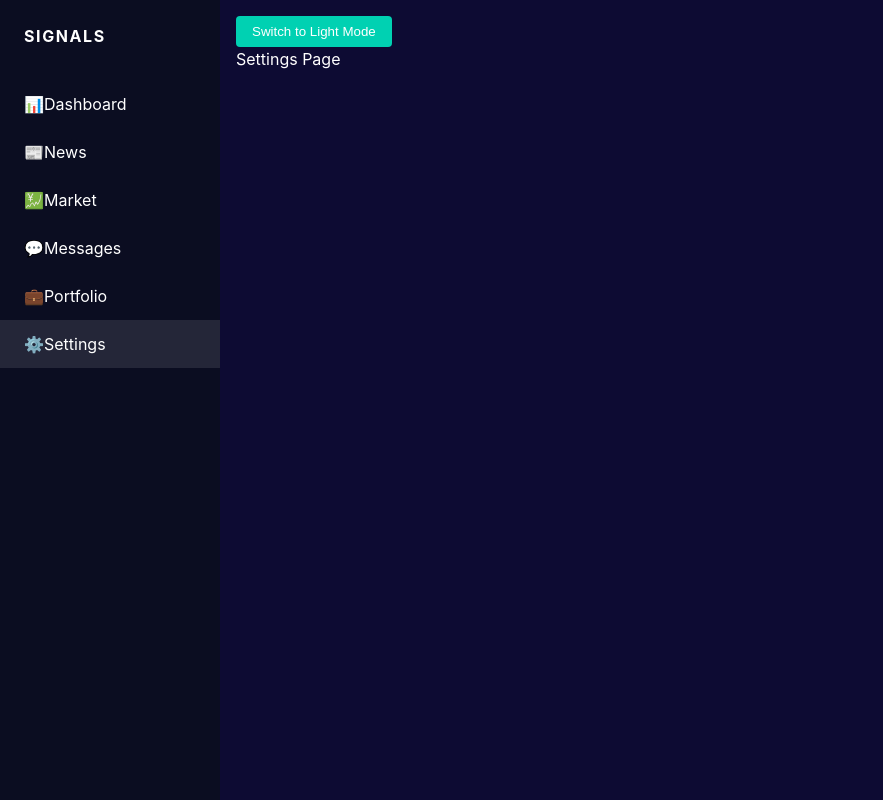
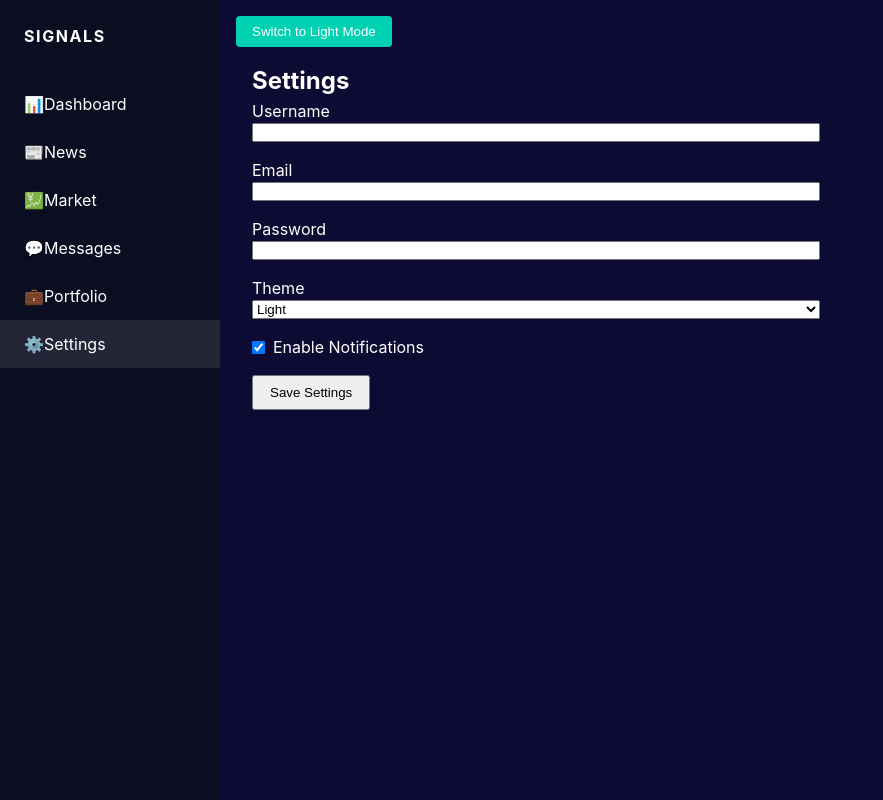
Before and after one commit to marazzo94-sudo/frontend-react, a React app: page /settings in a window 1280 px wide. Shown: the whole page, without its empty margins (0-883 px from the left). Built offline with nearby package versions, Linux system fonts and the light colour scheme; the HTML template or start-up script is replaced by a standard one.

Commit message:
feat: add basic settings page

```diff
--- a/src/pages/Settings.jsx
+++ b/src/pages/Settings.jsx
@@ -1,7 +1,80 @@
-import React from 'react';
+import React, { useState } from 'react';
+import styles from './Settings.module.scss';
 
 function Settings() {
-  return <div>Settings Page</div>;
+  const [username, setUsername] = useState('');
+  const [email, setEmail] = useState('');
+  const [password, setPassword] = useState('');
+  const [theme, setTheme] = useState('light');
+  const [notifications, setNotifications] = useState(true);
+
+  const handleSubmit = (e) => {
+    e.preventDefault();
+    // TODO: Persist settings to backend
+    console.log('Saved settings', {
+      username,
+      email,
+      password,
+      theme,
+      notifications,
+    });
+    alert('Settings saved!');
+  };
+
+  return (
+    <div className={styles.container}>
+      <h2>Settings</h2>
+      <form className={styles.form} onSubmit={handleSubmit}>
+        <label className={styles.field}>
+          <span>Username</span>
+          <input
+            type="text"
+            value={username}
+            onChange={(e) => setUsername(e.target.value)}
+          />
+        </label>
+
+        <label className={styles.field}>
+          <span>Email</span>
+          <input
+            type="email"
+            value={email}
+            onChange={(e) => setEmail(e.target.value)}
+          />
+        </label>
+
+        <label className={styles.field}>
+          <span>Password</span>
+          <input
+            type="password"
+            value={password}
+            onChange={(e) => setPassword(e.target.value)}
+          />
+        </label>
+
+        <label className={styles.field}>
+          <span>Theme</span>
+          <select value={theme} onChange={(e) => setTheme(e.target.value)}>
+            <option value="light">Light</option>
+            <option value="dark">Dark</option>
+          </select>
+        </label>
+
+        <label className={styles.fieldCheckbox}>
+          <input
+            type="checkbox"
+            checked={notifications}
+            onChange={(e) => setNotifications(e.target.checked)}
+          />
+          <span>Enable Notifications</span>
+        </label>
+
+        <button className={styles.saveButton} type="submit">
+          Save Settings
+        </button>
+      </form>
+    </div>
+  );
 }
 
 export default Settings;
--- /dev/null
+++ b/src/pages/Settings.module.scss
@@ -0,0 +1,26 @@
+.container {
+  padding: 1rem;
+  max-width: 600px;
+}
+
+.form {
+  display: flex;
+  flex-direction: column;
+  gap: 1rem;
+}
+
+.field {
+  display: flex;
+  flex-direction: column;
+}
+
+.fieldCheckbox {
+  display: flex;
+  align-items: center;
+  gap: 0.5rem;
+}
+
+.saveButton {
+  align-self: flex-start;
+  padding: 0.5rem 1rem;
+}
```
